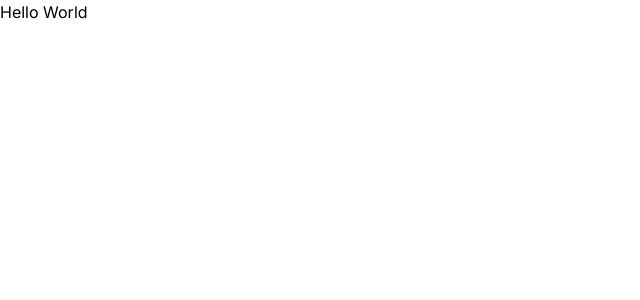
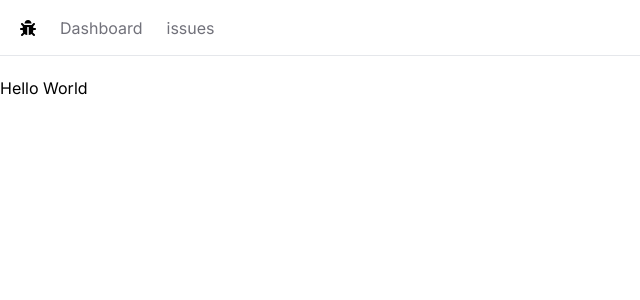
Before and after one commit to jesdone/issue-tracker-ticket6, a Next.js app: page / in a window 1280 px wide. Shown: the top 300 px of the page, without its empty margins (0-640 px from the left). Built offline with nearby package versions, Linux system fonts and the light colour scheme.

Commit message:
Build NavBar

```diff
--- /dev/null
+++ b/app/NavBar.tsx
@@ -0,0 +1,30 @@
+import Link from "next/link";
+import React from "react";
+import { FaBug } from "react-icons/fa";
+
+const NavBar = () => {
+  const links = [
+    { label: "Dashboard", href: "/" },
+    { label: "issues", href: "/issues" },
+  ];
+  return (
+    <nav className="flex space-x-6 border-b mb-5 px-5 h-14 items-center">
+      <Link href="/">
+        <FaBug />
+      </Link>
+      <ul className="flex space-x-6">
+        {links.map((link) => (
+          <Link
+            key={link.href}
+            className="text-zinc-500 hover:text-zinc-800 transition-colors"
+            href={link.href}
+          >
+            {link.label}
+          </Link>
+        ))}
+      </ul>
+    </nav>
+  );
+};
+
+export default NavBar;
--- a/app/layout.tsx
+++ b/app/layout.tsx
@@ -1,22 +1,26 @@
-import './globals.css'
-import type { Metadata } from 'next'
-import { Inter } from 'next/font/google'
+import "./globals.css";
+import type { Metadata } from "next";
+import { Inter } from "next/font/google";
+import NavBar from "./NavBar";
 
-const inter = Inter({ subsets: ['latin'] })
+const inter = Inter({ subsets: ["latin"] });
 
 export const metadata: Metadata = {
-  title: 'Create Next App',
-  description: 'Generated by create next app',
-}
+  title: "Create Next App",
+  description: "Generated by create next app",
+};
 
 export default function RootLayout({
   children,
 }: {
-  children: React.ReactNode
+  children: React.ReactNode;
 }) {
   return (
     <html lang="en">
-      <body className={inter.className}>{children}</body>
+      <body className={inter.className}>
+        <NavBar />
+        <main>{children}</main>
+      </body>
     </html>
   )
 }
--- a/package.json
+++ b/package.json
@@ -19,6 +19,7 @@
     "postcss": "8.4.32",
     "react": "18.2.0",
     "react-dom": "18.2.0",
+    "react-icons": "^4.11.0",
     "tailwindcss": "3.3.5",
     "typescript": "5.3.2"
   }
```
Also changed, not shown: 1 other file (tests, documents, lock files or other folders).
